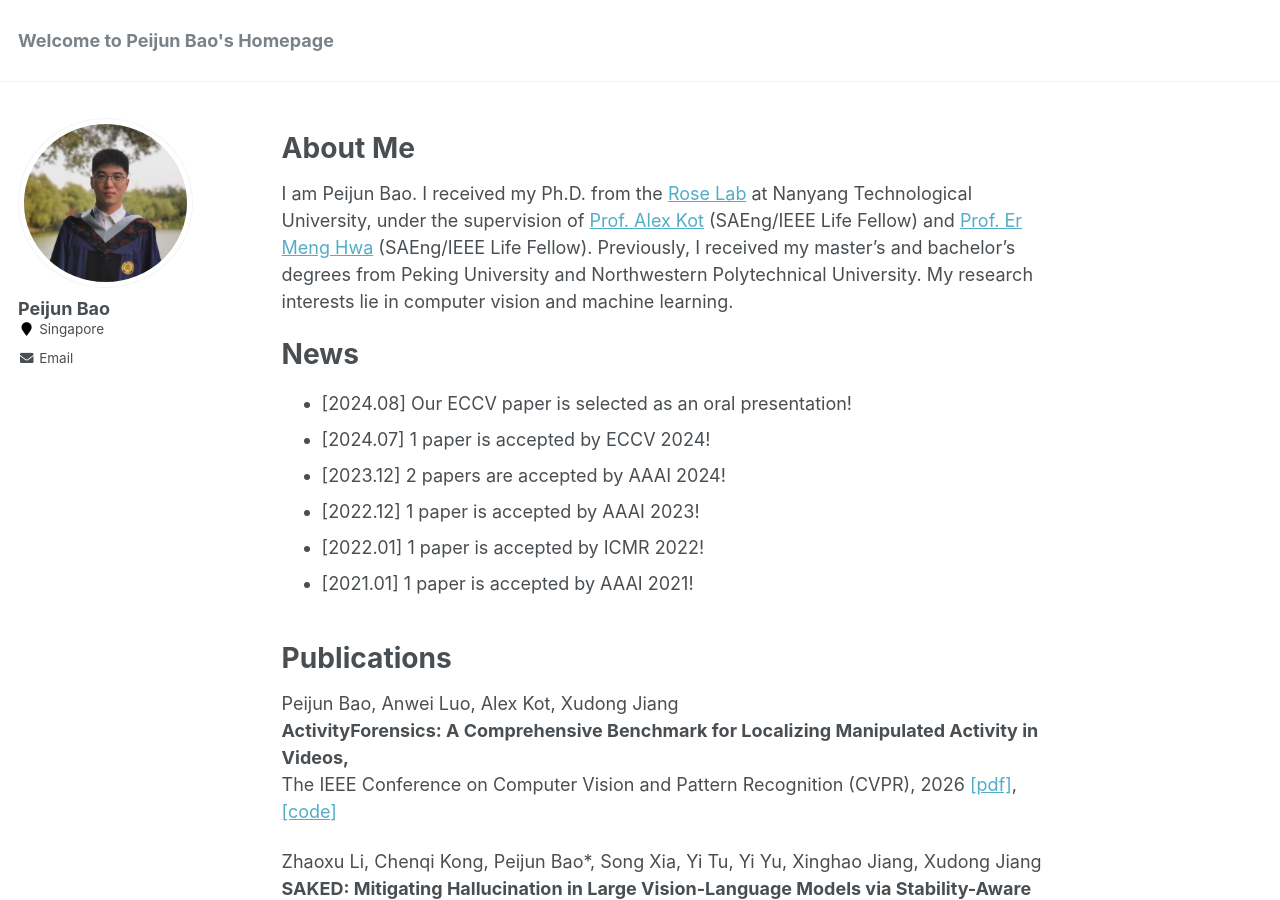
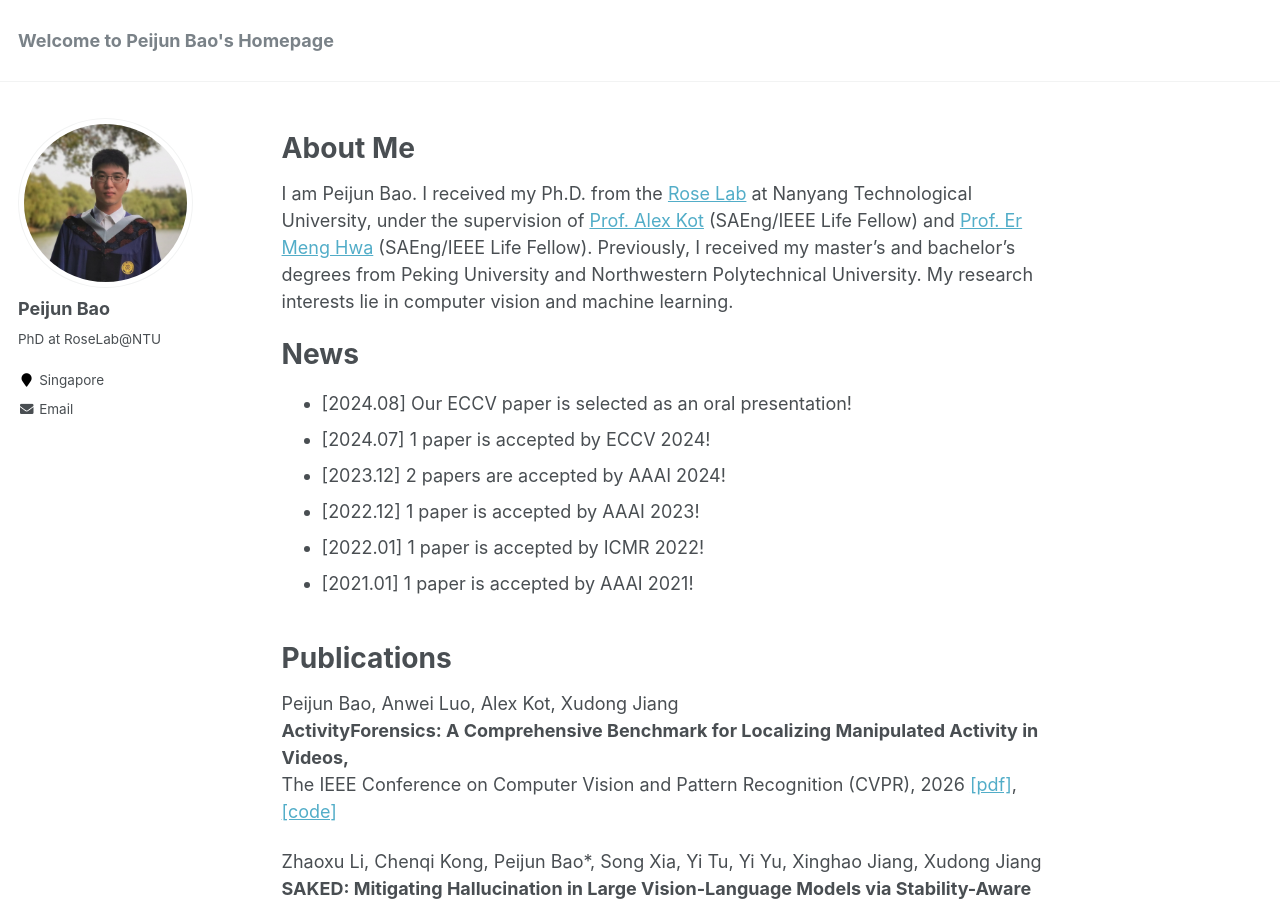
Before and after one commit to baopj/baopj.github.io, a Jekyll site: the page built from _pages/about.md, in a window 1280 px wide and 900 px high. Built offline with Jekyll 4.4.1, drawn with Linux system fonts in a browser that asks for light colours.

Commit message:
Update _config.yml

```diff
--- a/_config.yml
+++ b/_config.yml
@@ -82,7 +82,7 @@ analytics:
 author:
   name             : "Peijun Bao"
   avatar           : "profile.jpg"
-  bio              :
+  bio              : PhD at RoseLab@NTU
   location         : "Singapore"
   employer         :
   pubmed           :
```
